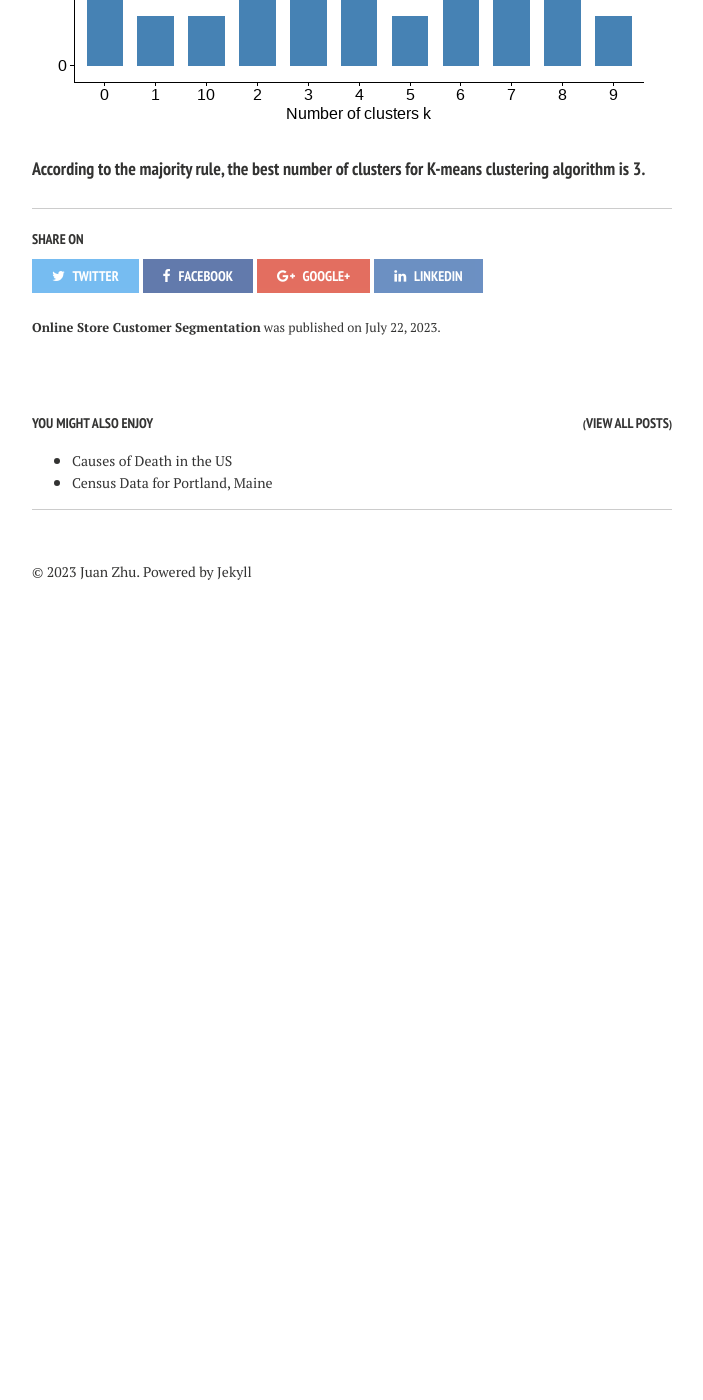
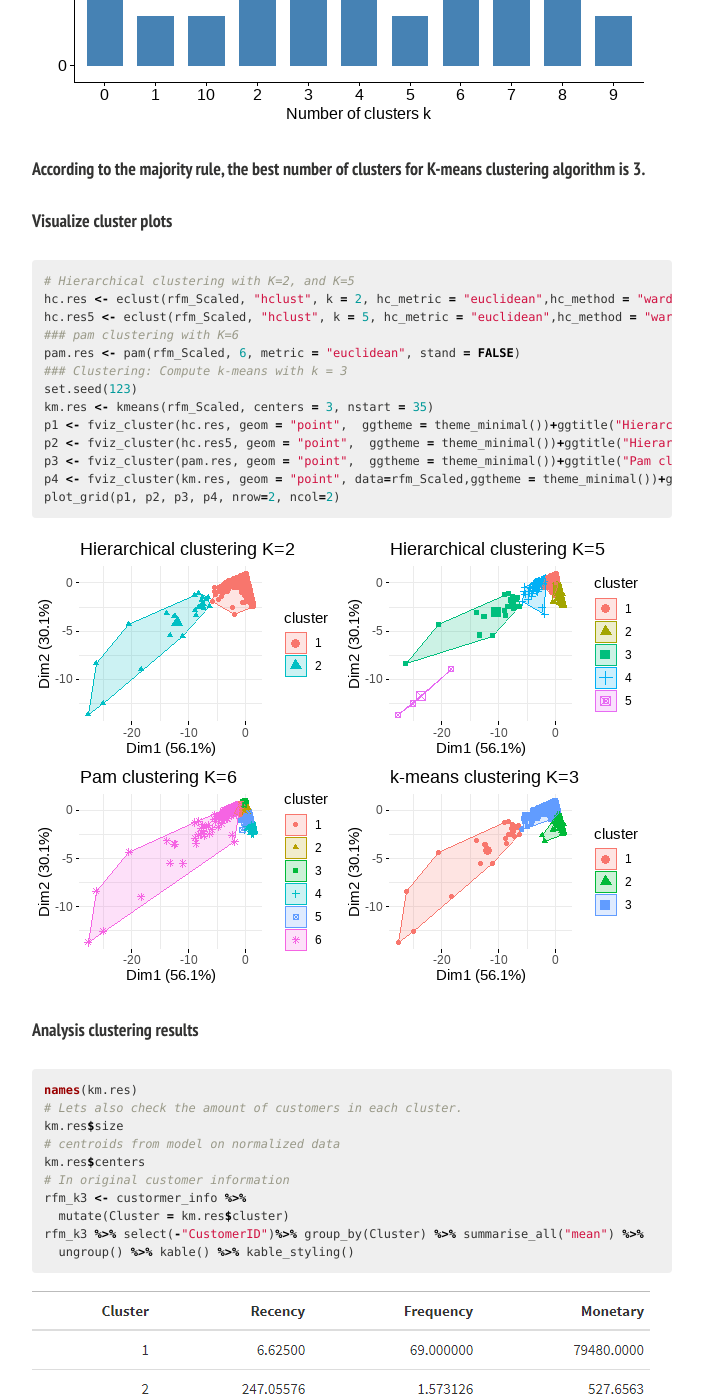
Before and after one commit to Janzhuj/janzhuj.github.io, a Jekyll site: the page built from _posts/2023-07-22-Online-Store-Customer-Segmentation.md, in a window 1280 px wide and 1400 px high, scrolled down 21811 px. Shown: the whole window, without its empty margins (288-991 px from the left). Built offline with Jekyll 4.4.1, drawn with Linux system fonts in a browser that asks for light colours; nearby versions of some CDN libraries; library files that are not in the unit come from our copies; comment, search, counter and statistics services are not loaded; before the commit the page ends 22441 px from its top, so only the background shows below that; some of the changed text lies outside the part shown.

Commit message:
Update 2023-07-22-Online-Store-Customer-Segmentation.md

```diff
--- a/_posts/2023-07-22-Online-Store-Customer-Segmentation.md
+++ b/_posts/2023-07-22-Online-Store-Customer-Segmentation.md
@@ -572,3 +572,42 @@ Conclusion
 ![Rplot-33](/figs/2023-07-22-Online-Store-Customer-Segmentation/Rplot-33.png)
 
 ####  According to the majority rule, the best number of clusters for K-means clustering algorithm is  3.
+
+#### Visualize cluster plots
+
+{% highlight r %}
+# Hierarchical clustering with K=2, and K=5
+hc.res <- eclust(rfm_Scaled, "hclust", k = 2, hc_metric = "euclidean",hc_method = "ward.D2", graph = FALSE)
+hc.res5 <- eclust(rfm_Scaled, "hclust", k = 5, hc_metric = "euclidean",hc_method = "ward.D2", graph = FALSE)
+### pam clustering with K=6
+pam.res <- pam(rfm_Scaled, 6, metric = "euclidean", stand = FALSE)
+### Clustering: Compute k-means with k = 3
+set.seed(123)
+km.res <- kmeans(rfm_Scaled, centers = 3, nstart = 35)
+p1 <- fviz_cluster(hc.res, geom = "point",  ggtheme = theme_minimal())+ggtitle("Hierarchical clustering K=2")
+p2 <- fviz_cluster(hc.res5, geom = "point",  ggtheme = theme_minimal())+ggtitle("Hierarchical clustering K=5")
+p3 <- fviz_cluster(pam.res, geom = "point",  ggtheme = theme_minimal())+ggtitle("Pam clustering K=6")
+p4 <- fviz_cluster(km.res, geom = "point", data=rfm_Scaled,ggtheme = theme_minimal())+ggtitle("k-means clustering K=3")
+plot_grid(p1, p2, p3, p4, nrow=2, ncol=2)
+{% endhighlight %}
+
+![Rplot-35](/figs/2023-07-22-Online-Store-Customer-Segmentation/Rplot-35.png)
+
+#### Analysis clustering results
+
+{% highlight r %}
+names(km.res)
+# Lets also check the amount of customers in each cluster.
+km.res$size
+# centroids from model on normalized data
+km.res$centers
+# In original customer information
+rfm_k3 <- custormer_info %>%
+  mutate(Cluster = km.res$cluster)
+rfm_k3 %>% select(-"CustomerID")%>% group_by(Cluster) %>% summarise_all("mean") %>%
+  ungroup() %>% kable() %>% kable_styling()
+{% endhighlight %}
+
+![Rplot-36](/figs/2023-07-22-Online-Store-Customer-Segmentation/Rplot-36.png)
+
+#### As we can see from the results, we have 3 demonstrable clusters. Cluster 1 has the newest transactions, the highest frequency, and transaction amount compared to the other 2 clusters, which contains the most valuable customers.
```
